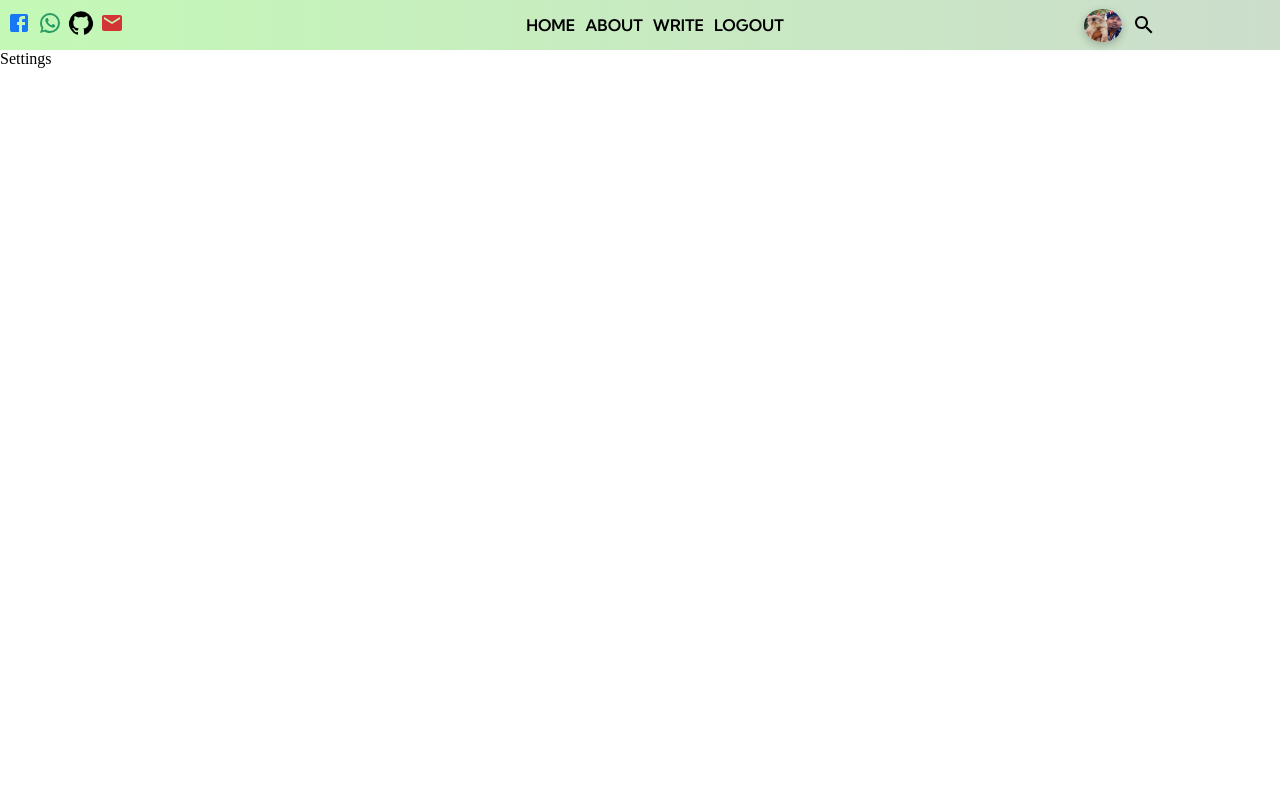
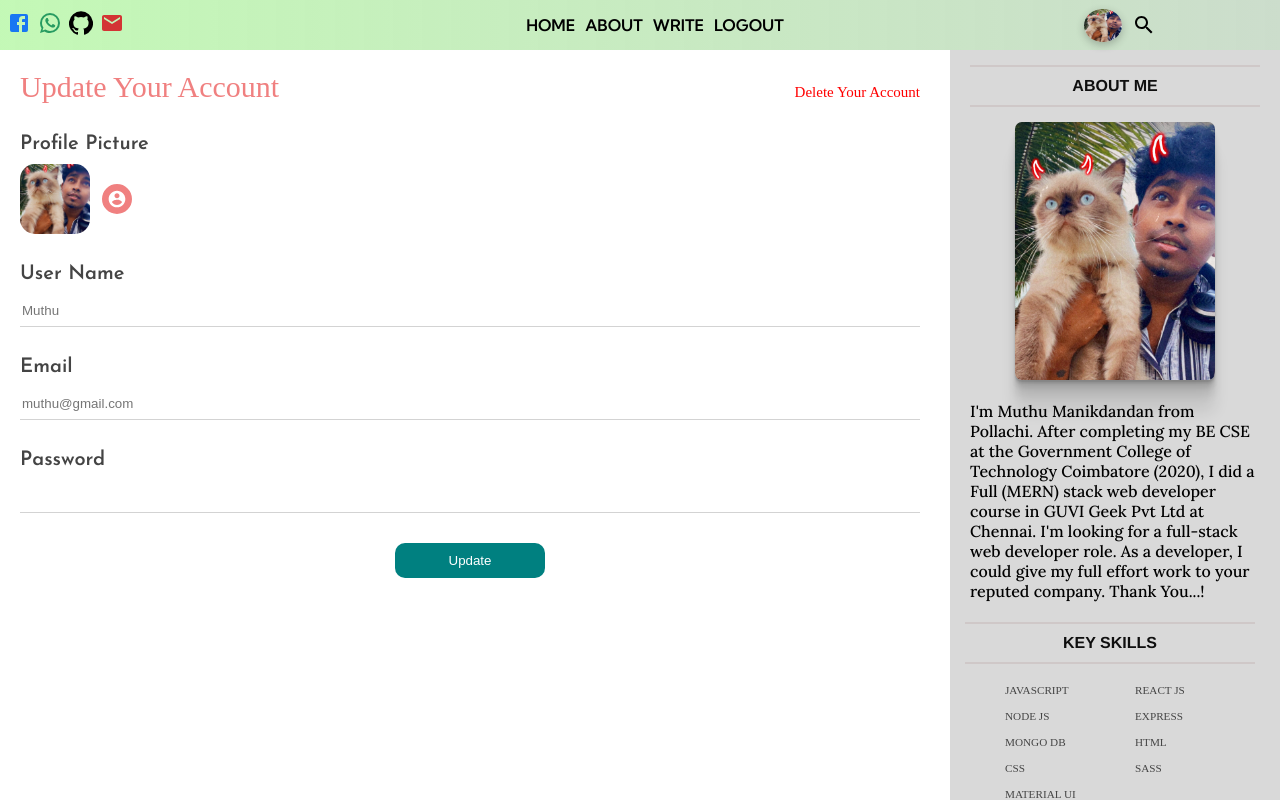
Before and after one commit to mkandanmk7/React-Full-stack-Blog-Application-using-MERN, a React (Create React App) app: page / in a window 1280 px wide. Shown: the top 800 px of the page. Built offline with nearby package versions, Linux system fonts and the light colour scheme; a web font is replaced by a local one.

Commit message:
setting page

```diff
--- a/src/Pages/Settings/Settings.css
+++ b/src/Pages/Settings/Settings.css
@@ -0,0 +1,80 @@
+.settings {
+  display: flex;
+}
+.settingsWrapper {
+  flex: 9;
+  padding: 20px;
+}
+
+.settingsTitle {
+  display: flex;
+  align-items: center;
+  justify-content: space-between;
+}
+.settingsUpdate {
+  font-size: 30px;
+  margin-bottom: 10px;
+  color: lightcoral;
+}
+.settingsDelete {
+  color: red;
+  font-size: 15px;
+  cursor: pointer;
+}
+.settingsForm {
+  display: flex;
+  flex-direction: column;
+}
+
+.settingsPP {
+  display: flex;
+  align-items: center;
+  margin: 10px 0px;
+}
+.settingsPP > img {
+  width: 70px;
+  height: 70px;
+  border-radius: 15px;
+  object-fit: cover;
+}
+.settingsPP > label > .MuiSvgIcon-root {
+  color: #fff;
+}
+.settingsPPIcon {
+  width: 25px;
+  height: 25px;
+  background-color: lightcoral;
+  display: flex;
+  align-items: center;
+  justify-content: center;
+  margin-left: 10px;
+}
+
+.settingsForm > label {
+  font-size: 20px;
+  margin-top: 20px;
+  font-weight: 600;
+  color: #444;
+  font-family: "josefin sans";
+}
+.settingsForm > input {
+  color: #666;
+  margin: 10px 0;
+  height: 30px;
+  border: none;
+  border-bottom: 1px solid lightgray;
+}
+.settingsForm > input:focus {
+  outline: none;
+}
+.settingsSubmit {
+  width: 150px;
+  border: none;
+  border-radius: 10px;
+  color: #fff;
+  background: teal;
+  align-self: center;
+  cursor: pointer;
+  margin-top: 20px;
+  padding: 10px;
+}
--- a/src/Pages/Settings/Settings.jsx
+++ b/src/Pages/Settings/Settings.jsx
@@ -1,8 +1,38 @@
 import React from "react";
+import Sidebar from "../../Components/Sidebar/Sidebar";
 import "./Settings.css";
+import profile from "../../image/profile.jpg";
+import { AccountCircle } from "@material-ui/icons";
 
 function Settings() {
-  return <div>Settings</div>;
+  return (
+    <div className="settings">
+      <div className="settingsWrapper">
+        <div className="settingsTitle">
+          <span className="settingsUpdate">Update Your Account</span>
+          <span className="settingsDelete">Delete Your Account</span>
+        </div>
+        <form className="settingsForm">
+          <label>Profile Picture</label>
+          <div className="settingsPP">
+            <img src={profile} alt="profile" className="SettingsProfile" />
+            <label htmlFor="fileInput">
+              <AccountCircle className="settingsPPIcon" />
+            </label>
+            <input type="file" id="fileInput" style={{ display: "none" }} />
+          </div>
+          <label>User Name</label>
+          <input type="text" placeholder="Muthu" />
+          <label>Email</label>
+          <input type="email" placeholder="muthu@gmail.com" />
+          <label>Password</label>
+          <input type="password" />
+          <button className="settingsSubmit">Update</button>
+        </form>
+      </div>
+      <Sidebar />
+    </div>
+  );
 }
 
 export default Settings;
```
